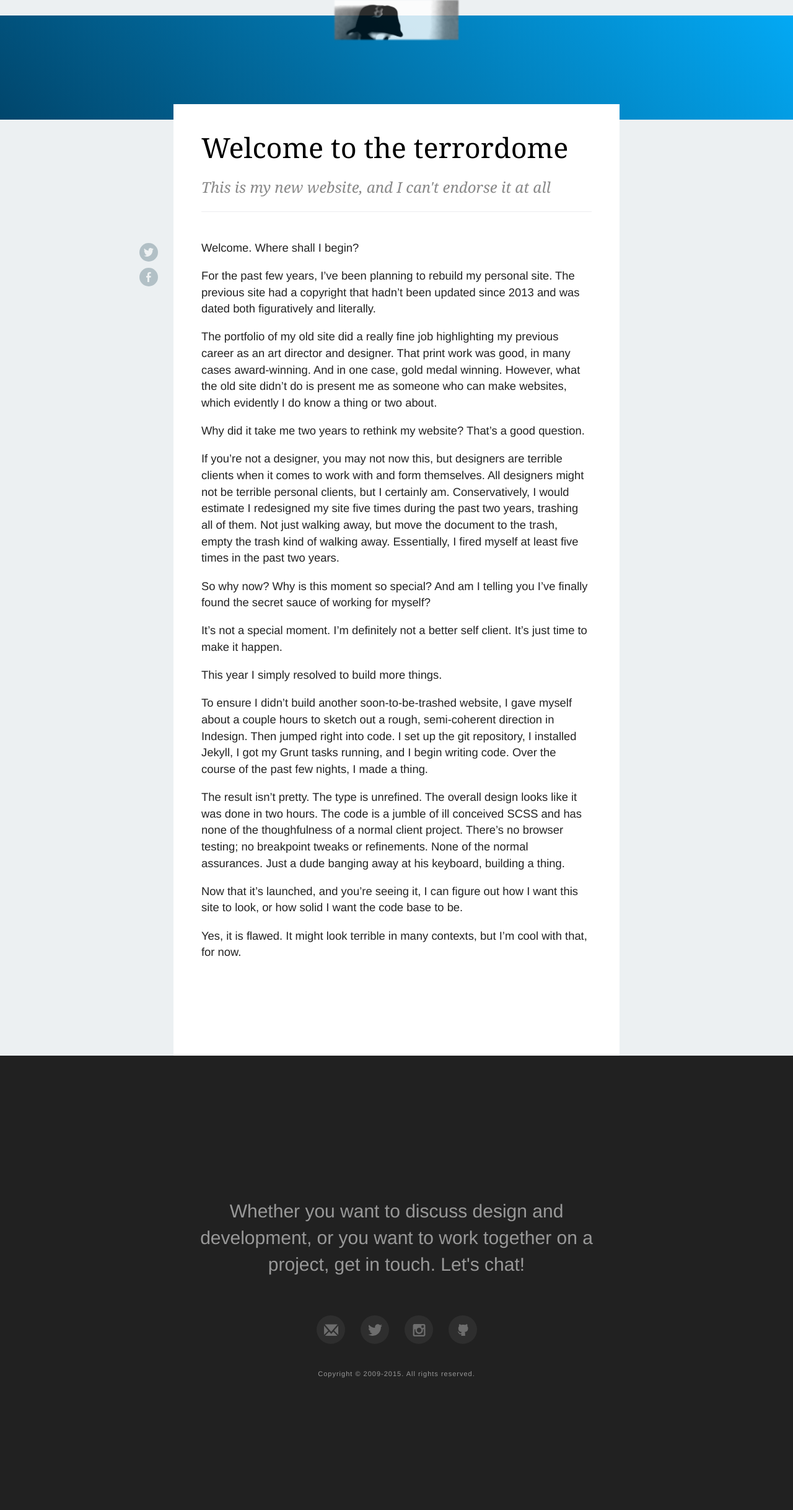
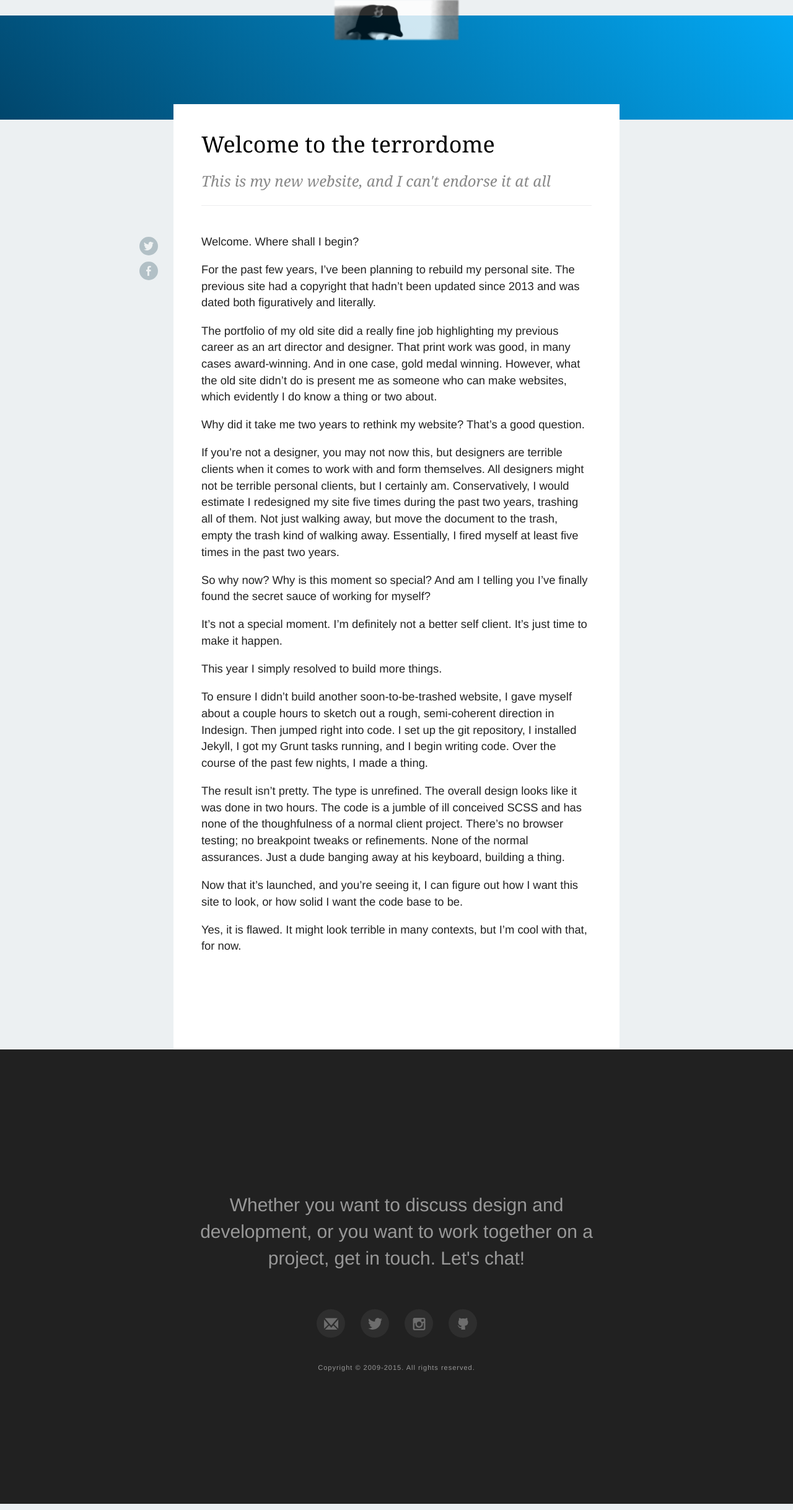
Before and after one commit to gcstaublin/gcstaublin.github.io, a Jekyll site: the page built from _posts/2015-02-22-welcome-to-the-terrordome.md, in a window 1280 px wide. Shown: the whole page at 62% size. Built offline with Jekyll 4.4.1, drawn with Linux system fonts in a browser that asks for light colours; nearby versions of some CDN libraries; comment, search, counter and statistics services are not loaded.

Commit message:
Tweaking size of post headlines

```diff
--- a/static/css/screen-prefix.css
+++ b/static/css/screen-prefix.css
@@ -1179,7 +1179,7 @@ footer {
   font-family: "jubilat", Georgia, serif;
   font-weight: 200;
   color: black;
-  font-size: 45px;
+  font-size: 36px;
   line-height: 1.1em;
   margin: 0;
 }
--- a/static/css/screen.css
+++ b/static/css/screen.css
@@ -1126,7 +1126,7 @@ footer {
   font-family: "jubilat", Georgia, serif;
   font-weight: 200;
   color: black;
-  font-size: 45px;
+  font-size: 36px;
   line-height: 1.1em;
   margin: 0;
 }
--- a/static/scss/_post.scss
+++ b/static/scss/_post.scss
@@ -42,7 +42,7 @@
 
 .post-h {
   @include display;
-  font-size: 45px;
+  font-size: 36px;
   line-height: 1.1em;
   margin: 0;
 }
```
Also changed, not shown: 1 other file.
